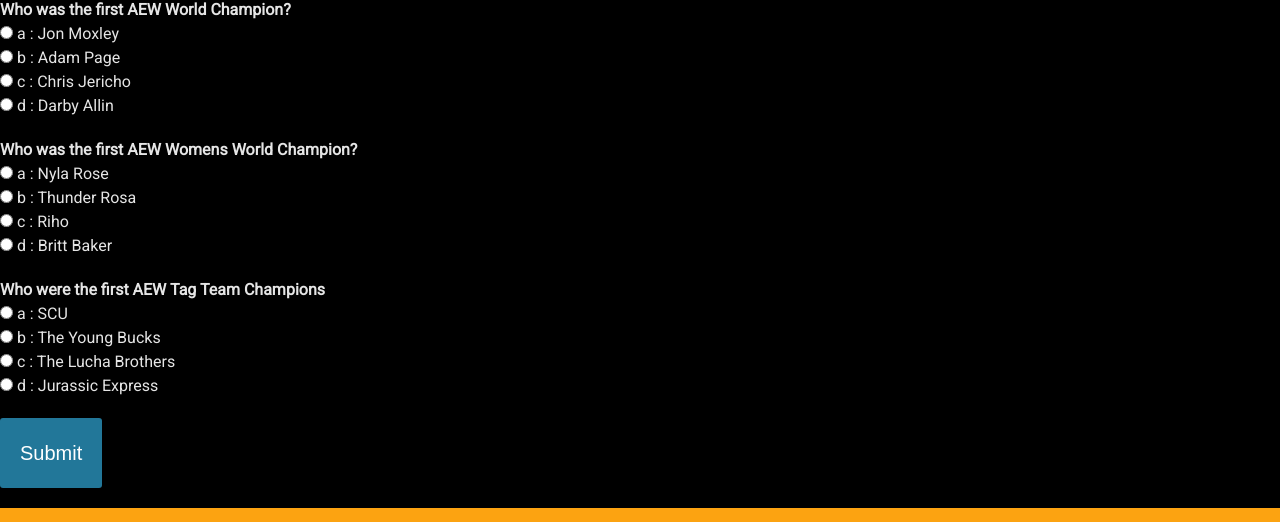
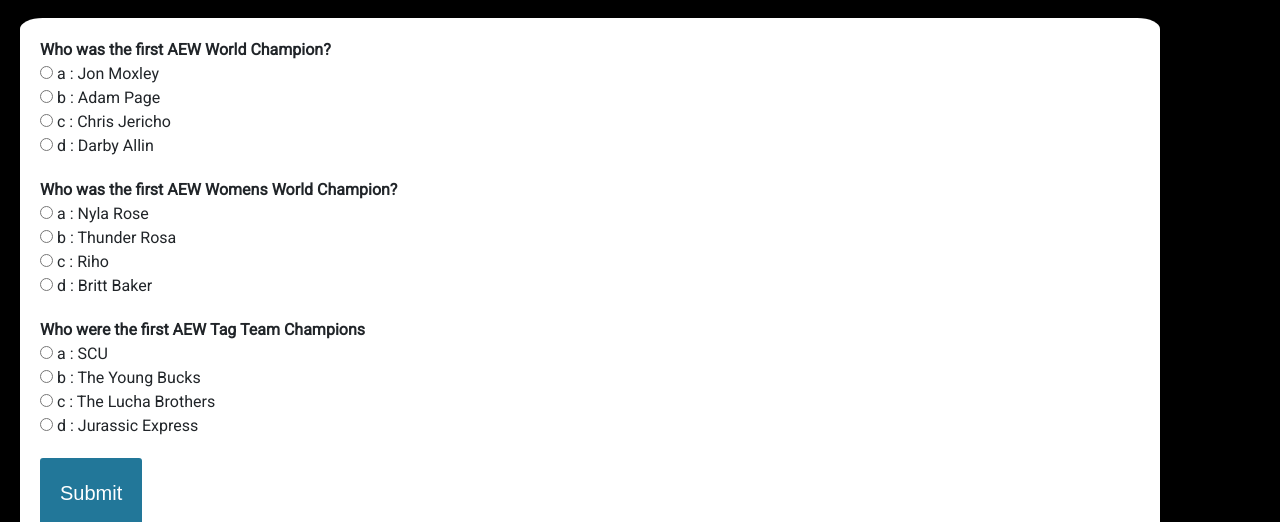
Before and after one commit to michaelpearce21/MS2_Project, a plain HTML site: page quiz.html in a window 1280 px wide. Shown: the part 122-644 px from the top of the page. Drawn offline with nearby package versions, Linux system fonts and the light colour scheme.

Commit message:
style: further changes to improve usability of quiz

```diff
--- a/assets/css/style.css
+++ b/assets/css/style.css
@@ -96,14 +96,12 @@ body {
 /* Some content from https://www.sitepoint.com/simple-javascript-quiz/ and modified for site */
 .question{
 	font-weight: 600;
-    color: #E5E5E5;
 }
 .answers {
   margin-bottom: 20px;
 }
 .answers label{
   display: block;
-  color: #E5E5E5;
 }
 
 #submit{
@@ -121,3 +119,10 @@ body {
 #submit:hover{
 	background-color: #38a;
 }
+
+.container_quiz {
+    background-color: #FFFFFF;
+    border-radius: 2%;
+    margin: 20px;
+    padding: 20px;
+}
--- a/quiz.html
+++ b/quiz.html
@@ -40,9 +40,11 @@
       </div>
   </nav>
 
-  <div id="quiz"></div>
-  <button id="submit">Submit</button>
-  <div id="results"></div>
+  <div class="container container_quiz">
+    <div id="quiz"></div>
+    <button id="submit">Submit</button>
+    <div id="results"></div>
+  </div>
 
   <section>
       <div class="footer-setup">
```
